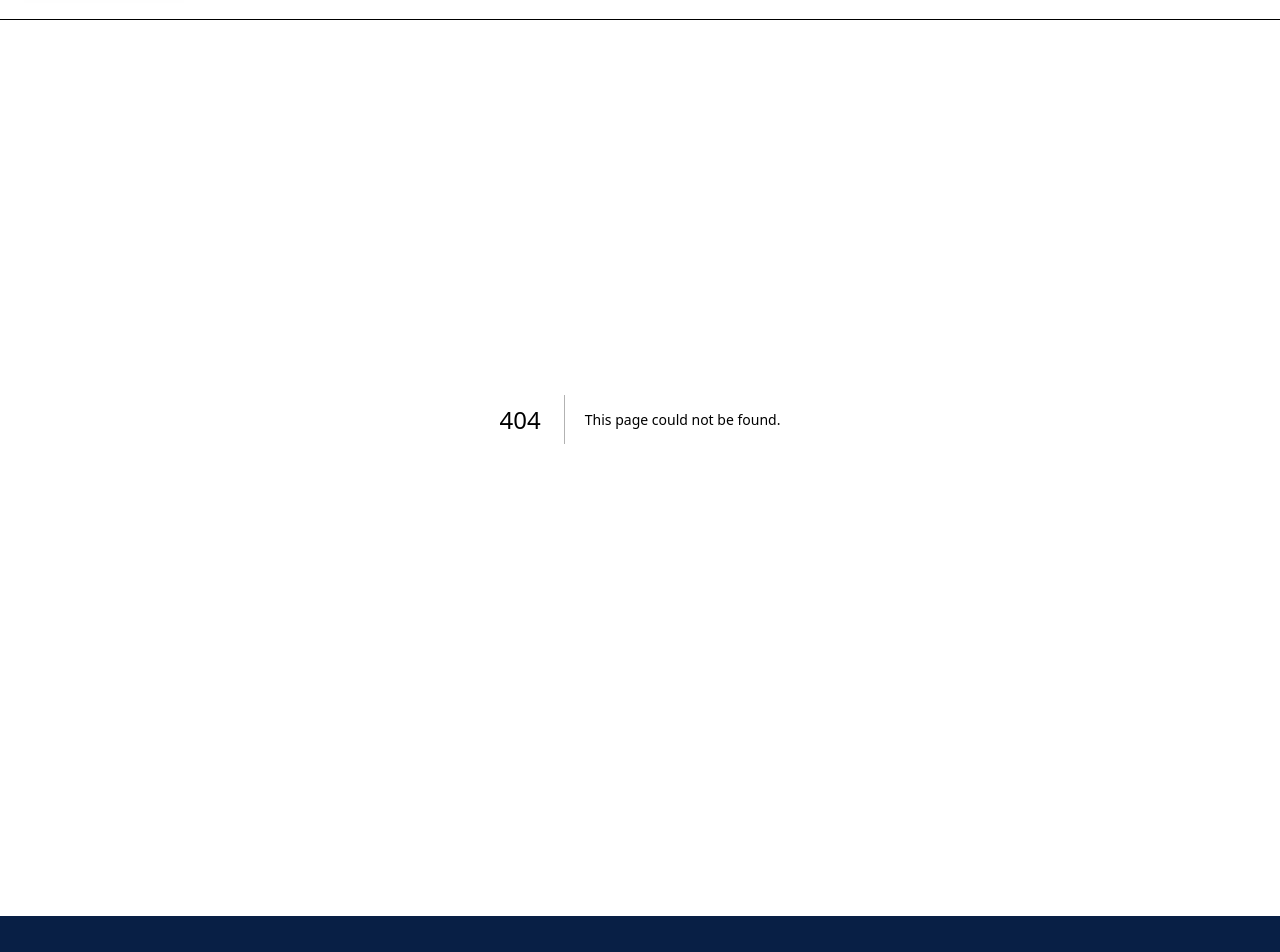
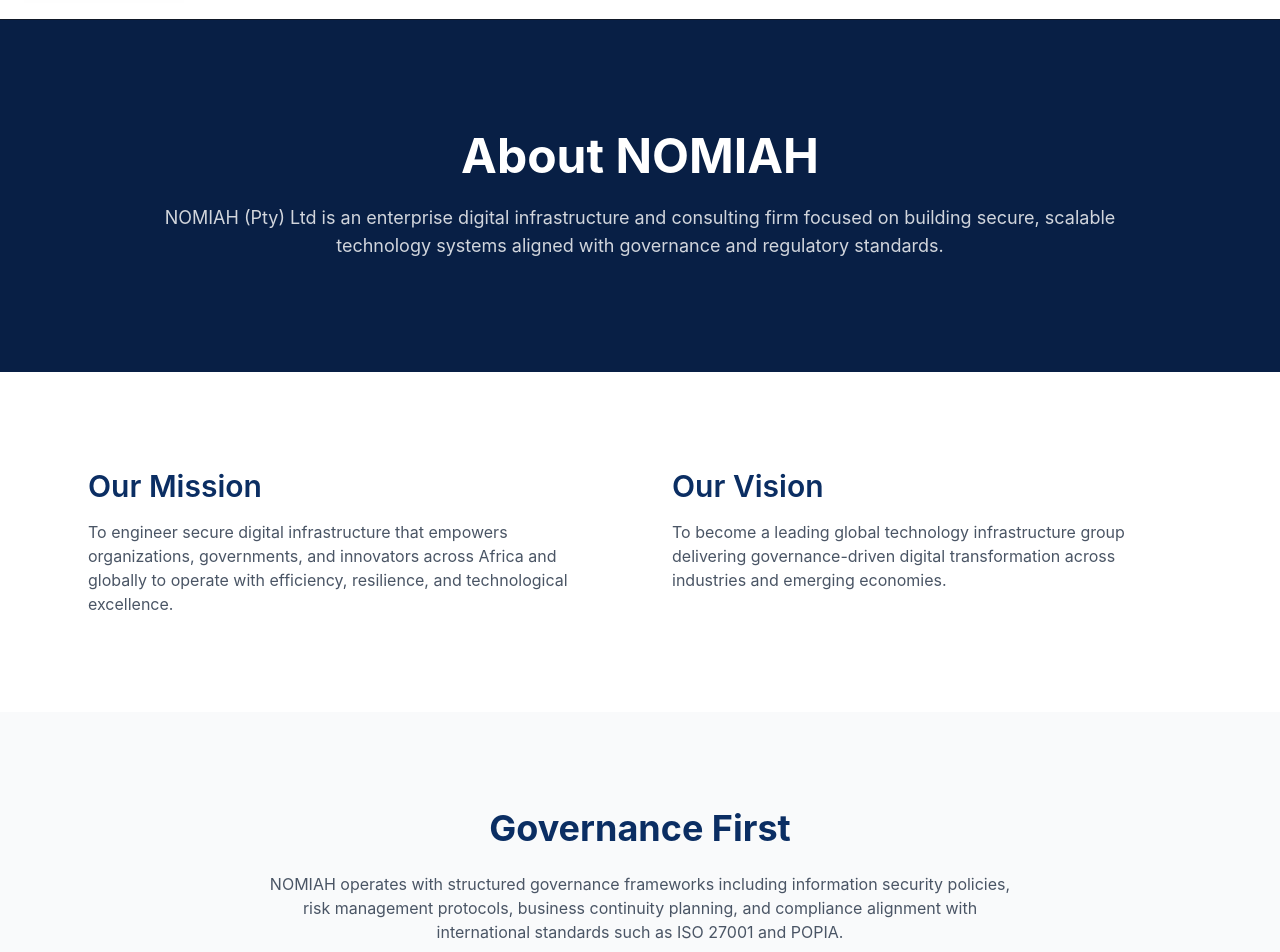
Before and after one commit to blessing-005/nomiah-corporate-site, a Next.js app: page /about in a window 1280 px wide. Before the commit this address had no page. Shown: the part 120-1072 px from the top of the page. Built offline with nearby package versions, Linux system fonts and the light colour scheme.

Commit message:
Add About and Careers pages

```diff
--- /dev/null
+++ b/app/about/page.tsx
@@ -0,0 +1,64 @@
+export default function About() {
+  return (
+    <div className="bg-white">
+
+      <section className="py-28 bg-[var(--color-primary-dark)] text-white">
+        <div className="max-w-5xl mx-auto px-6 text-center">
+          <h1 className="text-5xl font-bold">About NOMIAH</h1>
+          <p className="mt-6 text-lg text-gray-300">
+            NOMIAH (Pty) Ltd is an enterprise digital infrastructure and
+            consulting firm focused on building secure, scalable technology
+            systems aligned with governance and regulatory standards.
+          </p>
+        </div>
+      </section>
+
+      <section className="py-24">
+        <div className="max-w-6xl mx-auto px-6 grid md:grid-cols-2 gap-16">
+
+          <div>
+            <h2 className="text-3xl font-semibold text-[var(--color-primary)]">
+              Our Mission
+            </h2>
+            <p className="mt-4 text-gray-600">
+              To engineer secure digital infrastructure that empowers
+              organizations, governments, and innovators across Africa
+              and globally to operate with efficiency, resilience, and
+              technological excellence.
+            </p>
+          </div>
+
+          <div>
+            <h2 className="text-3xl font-semibold text-[var(--color-primary)]">
+              Our Vision
+            </h2>
+            <p className="mt-4 text-gray-600">
+              To become a leading global technology infrastructure group
+              delivering governance-driven digital transformation across
+              industries and emerging economies.
+            </p>
+          </div>
+
+        </div>
+      </section>
+
+      <section className="bg-gray-50 py-24">
+        <div className="max-w-6xl mx-auto px-6 text-center">
+
+          <h2 className="text-4xl font-bold text-[var(--color-primary)]">
+            Governance First
+          </h2>
+
+          <p className="mt-6 text-gray-600 max-w-3xl mx-auto">
+            NOMIAH operates with structured governance frameworks including
+            information security policies, risk management protocols,
+            business continuity planning, and compliance alignment with
+            international standards such as ISO 27001 and POPIA.
+          </p>
+
+        </div>
+      </section>
+
+    </div>
+  );
+}
--- /dev/null
+++ b/app/careers/page.tsx
@@ -0,0 +1,52 @@
+export default function Careers() {
+  return (
+    <div className="bg-white">
+
+      <section className="py-28 bg-[var(--color-primary-dark)] text-white">
+        <div className="max-w-5xl mx-auto px-6 text-center">
+
+          <h1 className="text-5xl font-bold">
+            Careers at NOMIAH
+          </h1>
+
+          <p className="mt-6 text-lg text-gray-300">
+            Join a team dedicated to engineering secure digital infrastructure
+            and building the future of enterprise technology.
+          </p>
+
+        </div>
+      </section>
+
+      <section className="py-24">
+        <div className="max-w-6xl mx-auto px-6">
+
+          <h2 className="text-3xl font-semibold text-[var(--color-primary)]">
+            Open Positions
+          </h2>
+
+          <div className="mt-10 border rounded-lg p-8">
+
+            <h3 className="text-xl font-semibold">
+              Software Engineer (Full Stack)
+            </h3>
+
+            <p className="mt-4 text-gray-600">
+              We are looking for engineers passionate about building secure
+              web applications and scalable enterprise systems.
+            </p>
+
+            <a
+              href="mailto:careers@nomiah.com"
+              className="inline-block mt-6 bg-[var(--color-primary)] text-white px-6 py-3 rounded-md"
+            >
+              Apply Now
+            </a>
+
+          </div>
+
+        </div>
+      </section>
+
+    </div>
+  );
+}
--- a/components/layout/Footer.tsx
+++ b/components/layout/Footer.tsx
@@ -45,6 +45,8 @@
 
       <div className="border-t border-gray-600 py-8 px-6">
         <div className="max-w-7xl mx-auto flex flex-wrap justify-center gap-6 text-xs text-gray-300 mb-6">
+          <a href="/about" className="hover:text-white transition">About</a>
+          <a href="/careers" className="hover:text-white transition">Careers</a>
           <a href="/privacy-policy" className="hover:text-white transition">Privacy Policy</a>
           <a href="/terms-of-service" className="hover:text-white transition">Terms of Service</a>
           <a href="/cookie-policy" className="hover:text-white transition">Cookie Policy</a>
--- a/components/layout/Navbar.tsx
+++ b/components/layout/Navbar.tsx
@@ -16,6 +16,7 @@
         </Link>
 
         <nav className="hidden md:flex gap-8 font-medium">
+          <Link href="/about">About</Link>
           <Link href="/services">Services</Link>
           <Link href="/governance">Governance</Link>
           <Link href="/contact">Contact</Link>
```
